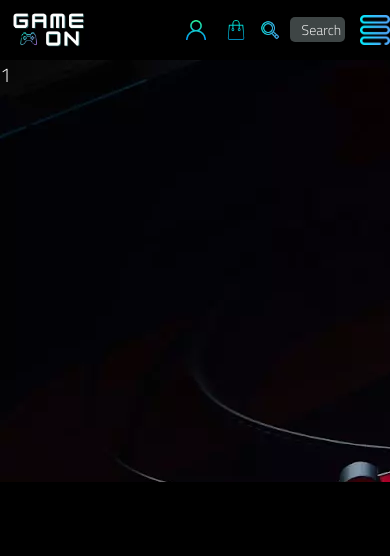
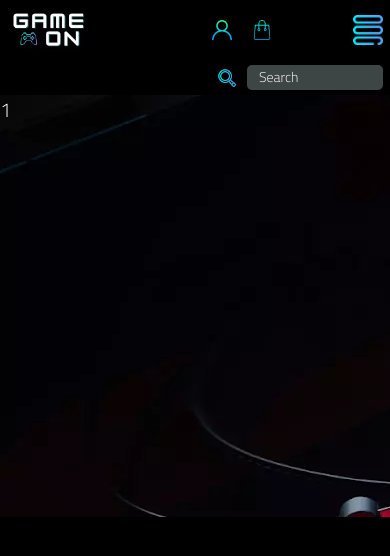
Before and after one commit to ANGdesarrollo/proyecto-final-js, a website: page sections/home.html in a window 390 px wide. Drawn offline with Linux system fonts and the light colour scheme.

Commit message:
arreglo a la vista mobile

```diff
--- a/scss/base/__general-container.scss
+++ b/scss/base/__general-container.scss
@@ -66,7 +66,7 @@ html {
   }
 }
 
-@media screen and (max-width: 578px) {
+@media screen and (max-width: 576px) {
   html {
     font-size: 20px;
   }
--- a/scss/base/__header.scss
+++ b/scss/base/__header.scss
@@ -138,7 +138,6 @@
           height: 25px;
           width: 70%;
           font-size: 0.7rem;
-
         }
 
         ::placeholder {
@@ -158,13 +157,10 @@
 }
 
 @media screen and (max-width: 992px) {
-
   .header {
-
     /* CONTAINER HEADER */
 
     &__container {
-
       display: grid;
       grid-template-columns: repeat(11, 1fr);
 
@@ -193,7 +189,7 @@
         ul {
           padding: 0;
           position: absolute;
-          top: -300px;
+          top: -500px;
           transition: all 0.5s;
           margin: 0;
           @include flex(flex, center, center, column); /* T */
@@ -204,7 +200,8 @@
 
           .main-dropdown {
             .active-dropdown {
-              position: relative; /* T */
+              position: relative;
+              background: none; /* T */
             }
           }
         }
@@ -223,19 +220,19 @@
       .items {
         background-color: $black;
         z-index: 2;
-        grid-row: 1 / 2; /* T */
+        grid-row: 1 / 2;
         display: flex;
-        grid-column: 7 / 8; /* T */
+        grid-column: 7 / 8;
         ul {
           padding: 0; /* T */
           margin: 0;
-          @include flex(flex, center, center, row); /* T */
+          @include flex(flex, center, center, row);
           li {
             list-style: none;
             a {
               display: flex;
               justify-content: flex-end;
-              align-items: inherit; /* T */
+              align-items: inherit;
               img {
               }
 
@@ -306,7 +303,33 @@
       }
 
       .img-hambur:hover {
+      }
+    }
+  }
+}
 
+@media screen and (max-width: 576px) {
+  .header {
+    &__container {
+      .items {
+        grid-column: 7 / 11;
+      }
+      .search {
+        justify-content: flex-end;
+        grid-row: 2 / 3;
+        grid-column: 1 / 12;
+        .search-input {
+          width: inherit;
+          input {
+            width: 95%;
+          }
+        }
+      }
+    }
+
+    &__bars-menu {
+      .img-hambur {
+        margin-right: 7px;
       }
     }
   }
```
Also changed, not shown: css/style.css, 1 other file.
